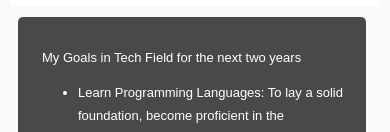
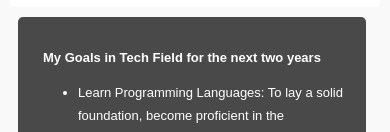
Before and after one commit to Waltxcodes/Task-1-Frontend, a plain HTML site: page index.html in a window 390 px wide. Shown: the part 549-681 px from the top of the page. Drawn offline with Linux system fonts and the light colour scheme.

Commit message:
style commit

```diff
--- a/style.css
+++ b/style.css
@@ -175,10 +175,10 @@ font-size: larger;
   }
 
   .goals h3 {
-    margin-left: 4px;
+    margin-left: 5px;
     font-size: small;
     align-items: center;
-    font-weight: 200;
+    font-weight: 600;
 
   }
 
```
